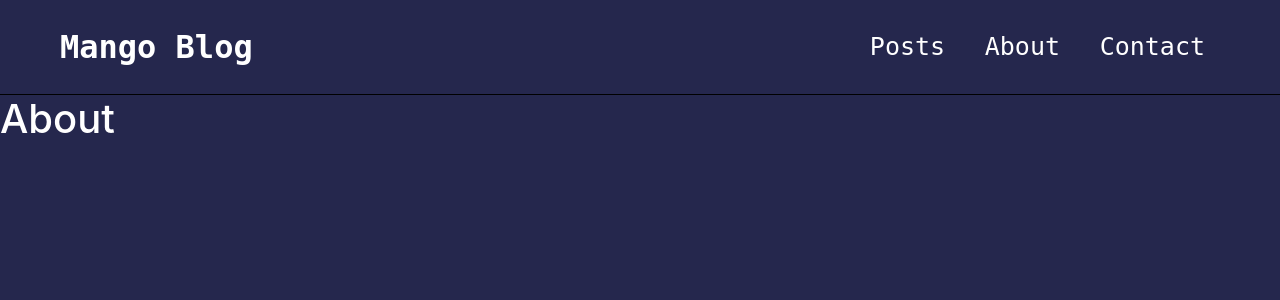
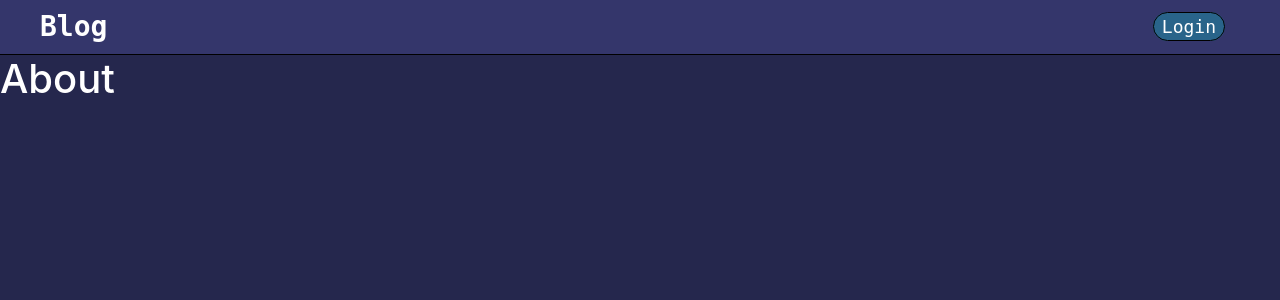
Before and after one commit to et860525/Blog, a Django app: page /about/ in a window 1280 px wide. Shown: the top 300 px of the page. Run offline with Django 3.2, Linux system fonts and the light colour scheme; some libraries are stand-ins or nearby versions.

Commit message:
Add login and logout system, change home page to posts

```diff
--- a/blog/templates/blog/navbar.html
+++ b/blog/templates/blog/navbar.html
@@ -1,10 +1,12 @@
 <nav class="hero-nav">
     <div class="nav-content min-container">
-        <h2 class="hero-title"><a href="{% url 'home' %}">Mango Blog</a></h2>
+        <h3 class="hero-title"><a href="{% url 'home' %}">Blog</a></h3>
         <ul>
-            <li><a href="{% url 'posts' %}">Posts</a></li>
-            <li><a href="{% url 'about' %}">About</a></li>
-            <li><a href="{% url 'contact' %}">Contact</a></li>
+            {% if request.user.is_authenticated %}
+            <li class="logout"><a href="{% url 'logout' %}">Logout</a></li>
+            {% else %}
+            <li class="login"><a href="{% url 'login' %}">Login</a></li>
+            {% endif %}
         </ul>
     </div>
 </nav>
--- a/blog/urls.py
+++ b/blog/urls.py
@@ -3,12 +3,17 @@ from django.urls import path
 from blog import views
 
 urlpatterns = [
-    path('', views.home, name='home'),
-    path('posts/', views.posts, name='posts'),
+    #path('', views.home, name='home'),
+    path('', views.posts, name='home'),
     path('post/<slug:slug>', views.post, name='post'),
     path('about/', views.about, name='about'),
     path('contact/', views.contact, name='contact'),
 
+    # Login and Logout
+    path('login/', views.loginView, name='login'),
+    path('logout/', views.logoutView, name='logout'),
+
+    # CRUD
     path('create_post/', views.create_post, name='create_post'),
     path('update_post/<slug:slug>', views.update_post, name='update_post'),
     path('delete_post/<slug:slug>', views.delete_post, name='delete_post'),
--- a/blog/views.py
+++ b/blog/views.py
@@ -1,16 +1,19 @@
 from django.shortcuts import render, redirect
 from django.core.paginator import Paginator
+
+from django.contrib.auth import authenticate, login, logout
+from django.contrib import messages
 
 from .filter import PostsFilter
 from .models import Post, Tag
 from .forms import *
 
 # Create your views here.
-def home(request):
-    posts = Post.objects.filter(activate=True, featured=True)[:3]
-
-    context = {'posts': posts}
-    return render(request, 'blog/home.html', context)
+#def home(request):
+#    posts = Post.objects.filter(activate=True, featured=True)[:3]
+#
+#    context = {'posts': posts}
+#    return render(request, 'blog/home.html', context)
 
 def posts(request):
     posts = Post.objects.filter(activate=True).order_by('-created')
@@ -41,6 +44,28 @@ def about(request):
 
 def contact(request):
     return render(request, 'blog/contact.html', {})
+
+# Login
+def loginView(request):
+    if request.method == 'POST':
+        username = request.POST.get('username')
+        password = request.POST.get('password')
+
+        user = authenticate(request, username=username, password=password)
+
+        if user is not None:
+            login(request, user)
+            return redirect('home')
+        else:
+            messages.info(request, 'Username or Password is incorrect')
+
+    return render(request, 'blog/login.html', {})
+
+# Logout
+def logoutView(request):
+    logout(request)
+    return redirect('login')
+
 
 # CRUD
 
--- a/static/css/style.css
+++ b/static/css/style.css
@@ -21,10 +21,6 @@ ul, li { list-style: none; }
 a { color: var(--main-text-color) }
 
 /*COMMON SETTING*/
-.title-color {
-    color: var(--title-color)
-}
-
 .min-container {
     width: 1200px;
     margin: 0 auto;
@@ -43,8 +39,9 @@ a { color: var(--main-text-color) }
 }
 
 
-/*HERO-NAV*/
+/*NAVBAR.html*/
 .hero-nav {
+    background-color: #34366b;
     color: white;
     height: auto;
     border-bottom: 1px black solid;
@@ -56,7 +53,7 @@ a { color: var(--main-text-color) }
     flex-direction: row;
     justify-content: space-between;
     align-items: center;
-    padding: 20px;
+    padding: 0px;
 }
 
 .hero-title {
@@ -76,15 +73,35 @@ a { color: var(--main-text-color) }
     padding: 0;
 }
 
-.hero-nav ul li {
+.logout,
+.login {
     display: inline-block;
     margin: 0 15px;
-    font-size: 25px;
-
+    font-size: 18px;
     line-height: 54px;
 }
 
-/*HERO*/
+.logout a,
+.login a {
+    background-color: var(--second-title-color);
+    border: 1px black solid;
+    border-radius: 20px;
+    padding: 3px 8px;
+}
+
+.logout a:hover,
+.login a:hover {
+    background-color: var(--title-color);
+    text-decoration: none;
+    color: #fff;
+}
+
+/*LOGIN.html*/
+.login-wrapper {
+    padding: 50px;
+}
+
+/*HERO
 .home-hero {
     height: 90vh;
     max-width: 100%;
@@ -95,7 +112,7 @@ a { color: var(--main-text-color) }
     background-color: black;
 }
 
-/*WEB-INTRO*/
+/*WEB-INTRO
 .web-intro {
     margin: auto;
     margin-bottom: 20px;
@@ -103,7 +120,7 @@ a { color: var(--main-text-color) }
     text-align: center;
 }
 
-/*FEATURED*/
+/*FEATURED
 .featured-wrapper {
     display: grid;
     grid-template-columns: repeat(auto-fit, 320px);
@@ -111,10 +128,6 @@ a { color: var(--main-text-color) }
     justify-content: center;
 
     padding: 30px 0;
-}
-
-.featured-post {
-
 }
 
 .featured-post img {
@@ -126,10 +139,10 @@ a { color: var(--main-text-color) }
 
 .post-preview {
     padding: 10px;
-}
+}*/
 
 
-/*POSTS*/
+/*POSTS.html*/
 .page-title {
     color: var(--title-color);
     font-size: 3rem;
@@ -143,7 +156,7 @@ a { color: var(--main-text-color) }
 .thumbnail {
     display: block;
     width: 100%;
-    height: 300px;
+    height: 350px;
     object-fit: cover;
 }
 
@@ -173,7 +186,7 @@ a { color: var(--main-text-color) }
     border-bottom: 1px black solid;
     border-bottom-left-radius: .25rem;
     border-bottom-right-radius: .25rem;
-    margin-bottom: 40px;
+    margin-bottom: 30px;
 }
 
 .mango-card {
```
Also changed, not shown: blog/templates/blog/login.html (added, +31 -0 lines), blog/forms.py (line endings or trailing spaces).
